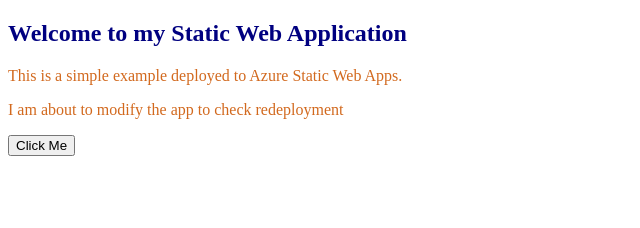
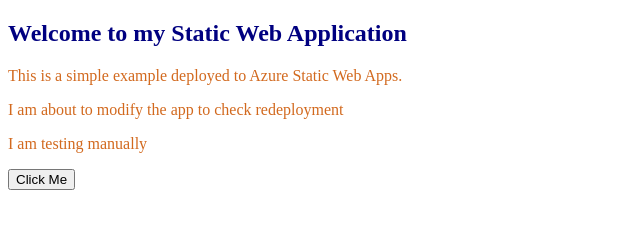
Before and after one commit to sirisharamya/StaticWebApp, a plain HTML site: page index.html in a window 1280 px wide. Shown: the whole page, without its empty margins (0-640 px from the left). Drawn offline with Linux system fonts and the light colour scheme.

Commit message:
Third Commit

```diff
--- a/index.html
+++ b/index.html
@@ -11,6 +11,7 @@
     <h2>Welcome to my Static Web Application</h2>
     <p>This is a simple example deployed to Azure Static Web Apps.</p>
     <p>I am about to modify the app to check redeployment</p>
+    <p> I am testing manually</p>
     <button onclick="clickMe()">Click Me</button>
     <script src="script.js"></script>
 </body>
```
